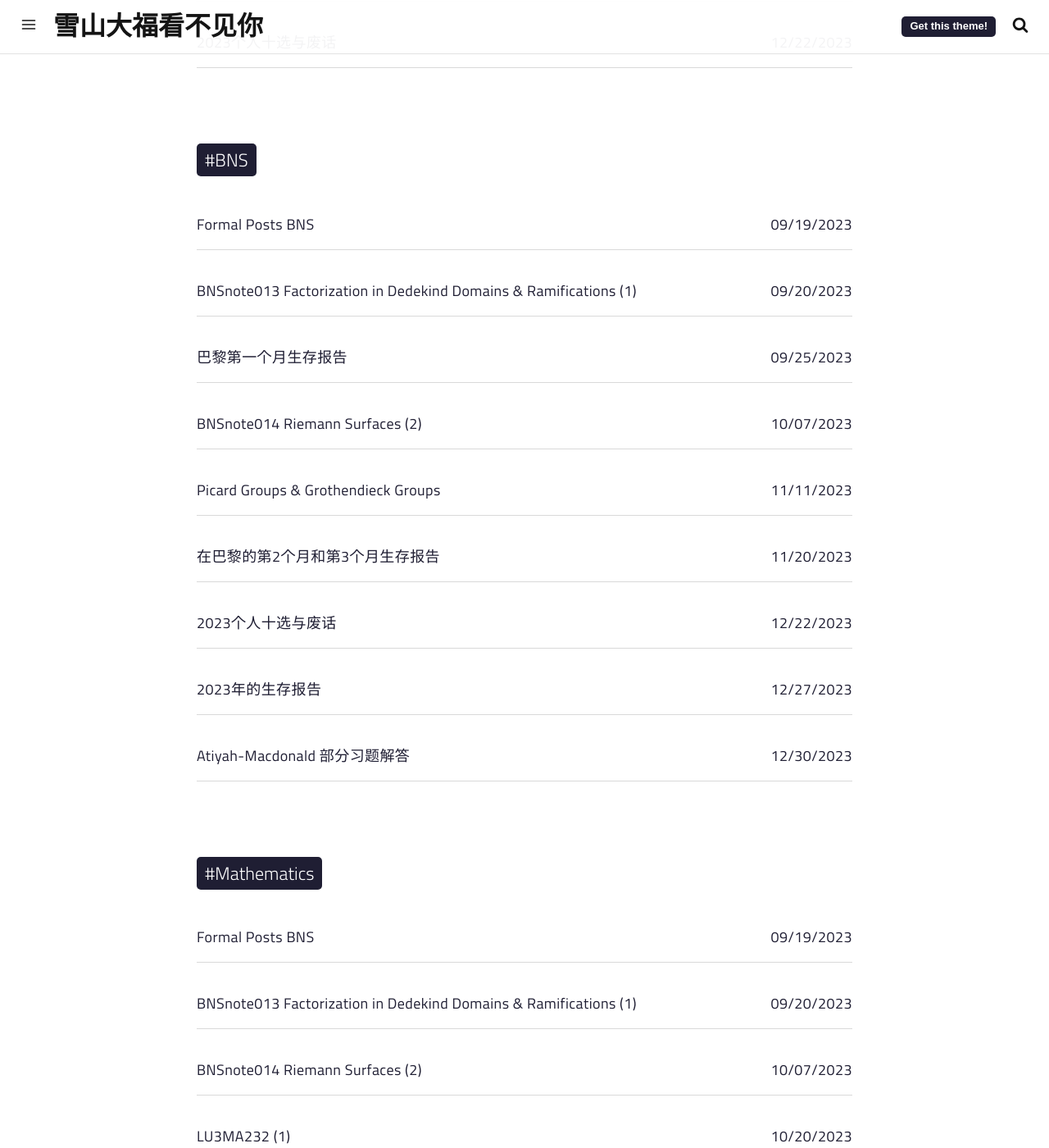
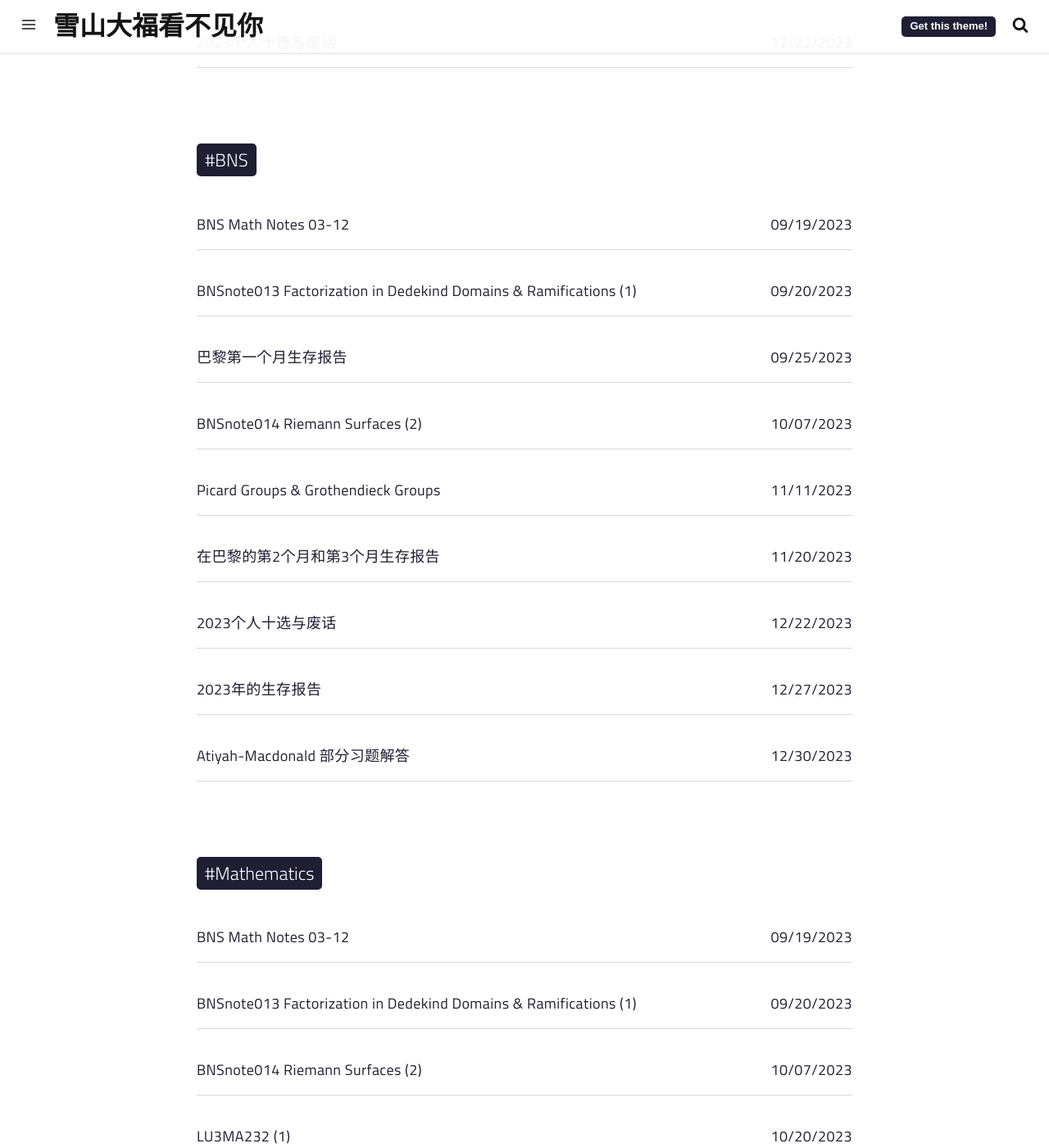
Before and after one commit to XiaoruiYIN/XiaoruiYIN.github.io, a Jekyll site: the page built from tags.html, in a window 1280 px wide and 1400 px high, scrolled down 430 px. Shown: the whole window at 82% size. Built offline with Jekyll 4.4.1, drawn with Linux system fonts in a browser that asks for light colours; a script that is not in the unit is left out; some of the changed lines change nothing that is shown.

Commit message:
Update 2023-09-19-formal-posts-bns.md

```diff
--- a/_posts/2023-09-19-formal-posts-bns.md
+++ b/_posts/2023-09-19-formal-posts-bns.md
@@ -1,7 +1,7 @@
 ---
 date: 2023-09-19
 layout: post
-title: Formal Posts BNS
+title: BNS Math Notes 03-12
 subtitle:
 description:
 image: https://raw.githubusercontent.com/XiaoruiYIN/gtiobnsimg/main/img/prqe.png
@@ -21,7 +21,7 @@ math: true
 
 2.[<font color="blue">BNSnote005</font>](https://mp.weixin.qq.com/s?__biz=Mzk0MzIzMzY3MQ==&mid=2247483817&idx=1&sn=804bcbd651646613cadbc4ad4e491681) We sketch a proof of Riemann's existence theorem.
 
-2.[<font color="blue">BNSnote006</font>](https://mp.weixin.qq.com/s/tPijDuXJAsf0Xs1sMSMllA) A note on doubly periodic functions. (<a href="https://xiaoruiyin.github.io/pdff/bns006.pdf" target="_blank"><font color="blue">PDF file</font></a>)
+2.[<font color="blue">BNSnote006</font>](https://mp.weixin.qq.com/s/tPijDuXJAsf0Xs1sMSMllA) A note on doubly periodic functions. (<a href="https://norange555.com/pdff/bns006.pdf" target="_blank"><font color="blue">PDF file</font></a>)
 
 3.[<font color="blue">BNSnote007</font>](https://mp.weixin.qq.com/s/5X5KVdyg4YP7gZ_v5GDpag) The definition of Riemann surfaces.
 
@@ -33,4 +33,4 @@ math: true
 
 7.[<font color="blue">BNSnote011</font>](https://mp.weixin.qq.com/s/uQ1A0ZEnmeEPkOUxcfhGXQ) A note on covering spaces (unfinished/abandoned).
 
-8.[<font color="blue">BNSnote012</font>](https://mp.weixin.qq.com/s/U_0C954GMb6LF8_Id5jL5A) A note on representations of finite groups (unfinished/abandoned).(<a href="https://xiaoruiyin.github.io/pdff/finite_grp_representation.pdf" target="_blank"><font color="blue">PDF file</font></a>)
+8.[<font color="blue">BNSnote012</font>](https://mp.weixin.qq.com/s/U_0C954GMb6LF8_Id5jL5A) A note on representations of finite groups (unfinished/abandoned).(<a href="https://norange555.com/pdff/finite_grp_representation.pdf" target="_blank"><font color="blue">PDF file</font></a>)
```
